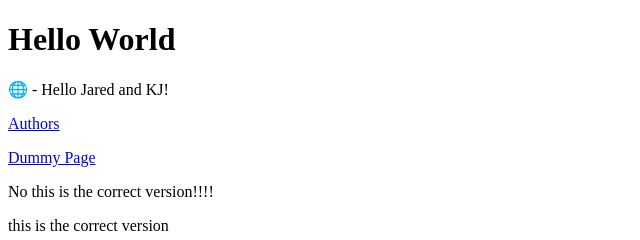
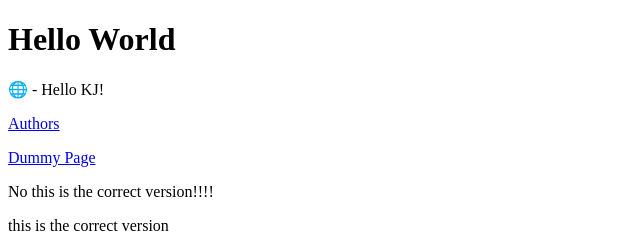
Before and after one commit to JaredP94/lab1-test-deploy, a plain HTML site: page index.html in a window 1280 px wide. Shown: the top 240 px of the page, 0-640 px from the left. Drawn offline with Linux system fonts and the light colour scheme.

Commit message:
last conflict

```diff
--- a/index.html
+++ b/index.html
@@ -7,7 +7,7 @@
 <body>
 	<h1>Hello World</h1>
 	<p>
-		&#127760 - Hello Jared and KJ!
+		&#127760 - Hello KJ!
 	</p>
 	<p><a href="author.html">Authors</a></p>
 	<p><a href="dummy.html">Dummy Page</a></p>
```
